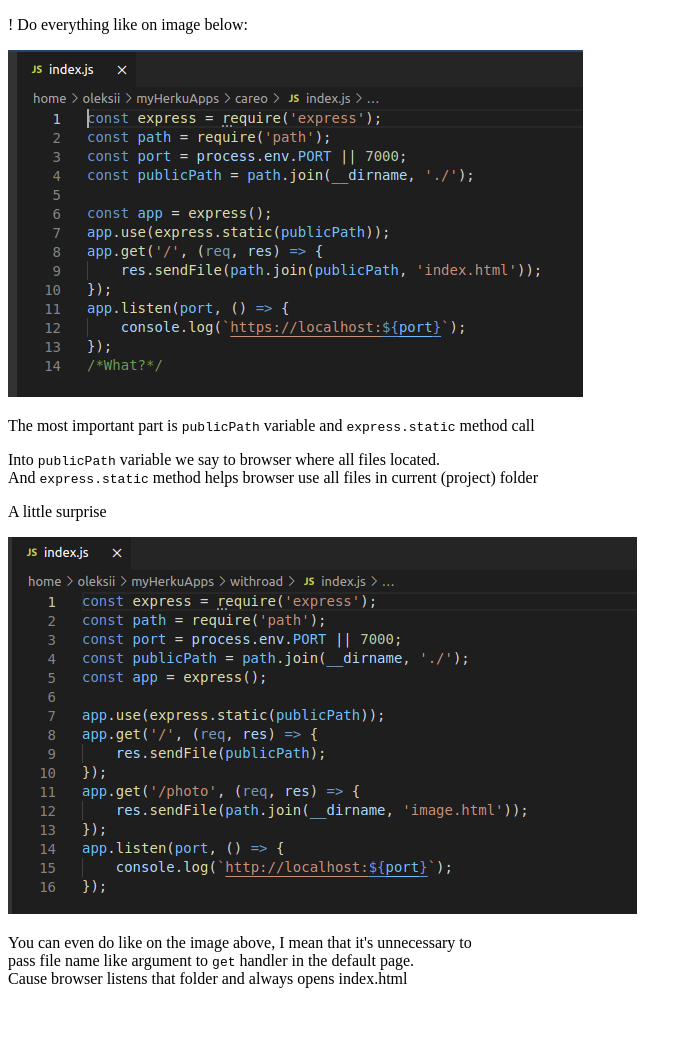
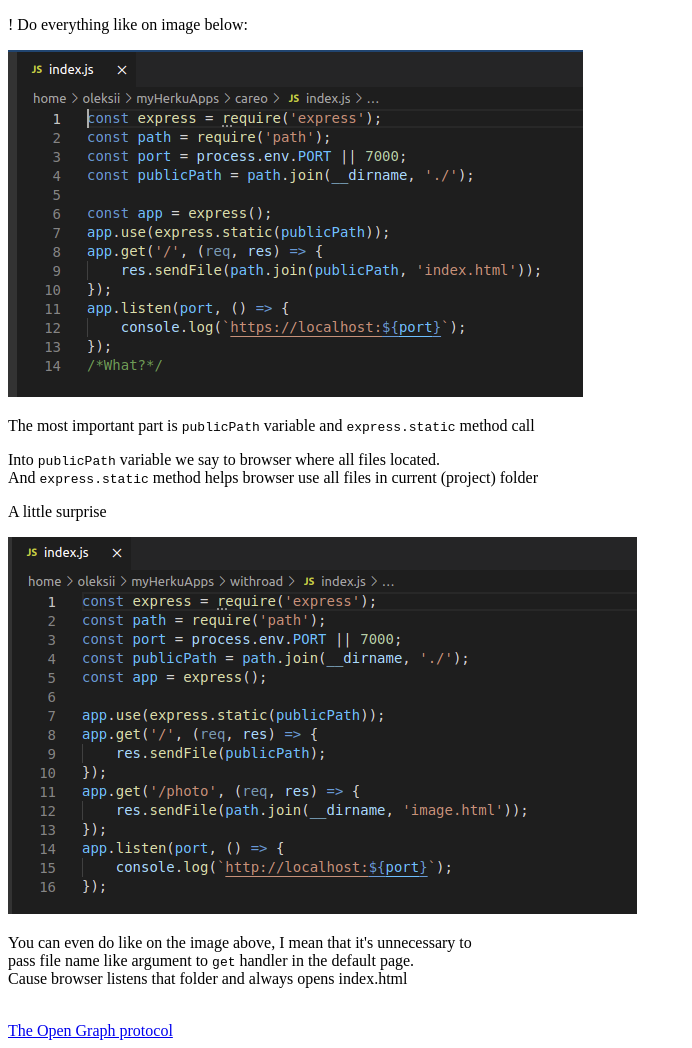
Before and after one commit to yaoleksa/tutorial, a plain HTML site: page index.html in a window 1280 px wide. Shown: the whole page, without its empty margins (0-692 px from the left). Before the commit the page ends 1004 px from the top, so only its background shows below. Drawn offline with Linux system fonts and the light colour scheme.

Commit message:
Add link to OGP

```diff
--- a/index.html
+++ b/index.html
@@ -14,7 +14,8 @@
                 <img src="./surprise.png">
                 <p>You can even do like on the image above, I mean that it's unnecessary to<br>
                     pass file name like argument  to <code>get</code> handler in the default page. <br>
-                    Cause browser listens that folder and always opens index.html</p>
+                    Cause browser listens that folder and always opens index.html</p><br>
+                    <a href="https://ogp.me/">The Open Graph protocol</a>
         </div>
     </body>
 </html>
```
